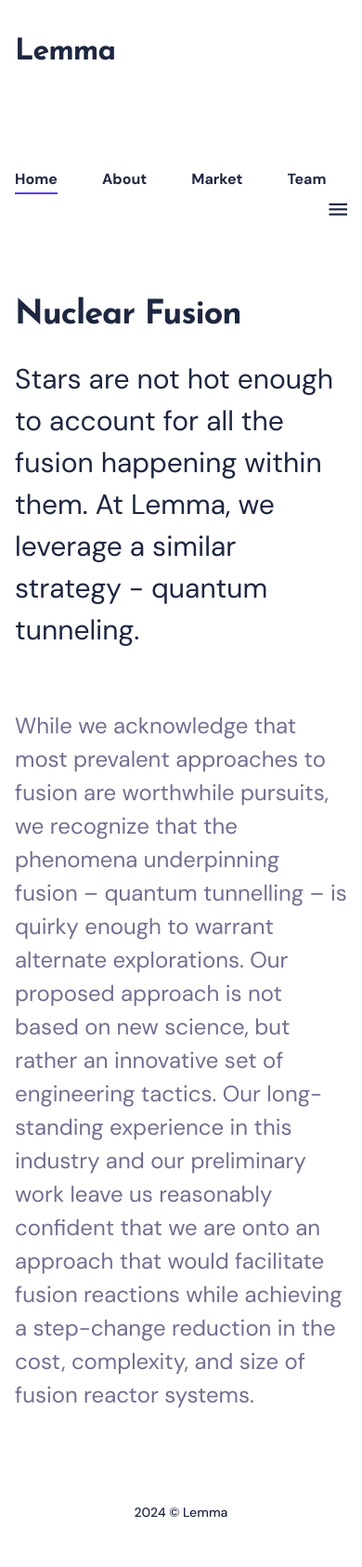
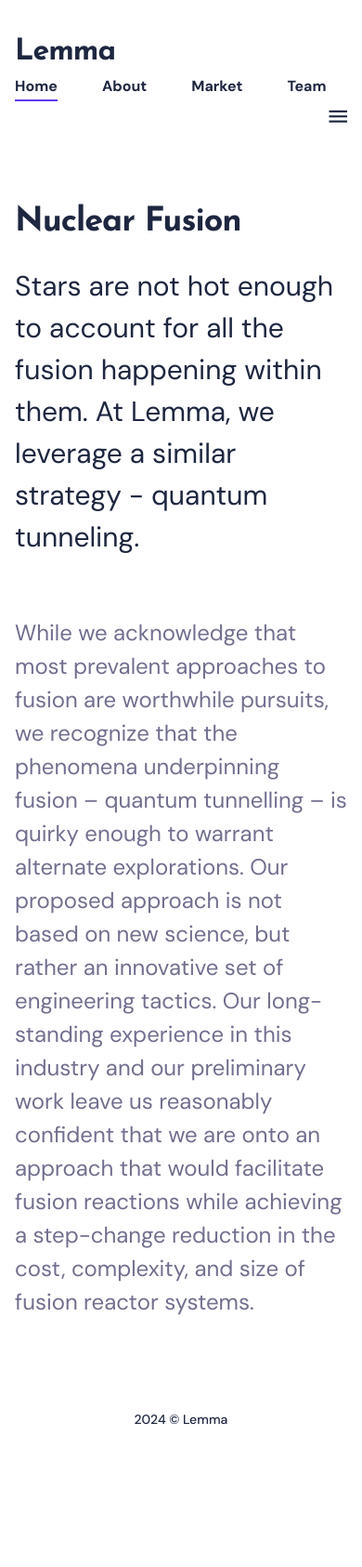
Before and after one commit to wildremote/wildremote.github.io, a Jekyll site: the page built from index.html, in a window 390 px wide. Shown: the whole page at 93% size. Built offline with Jekyll 4.4.1, drawn with Linux system fonts in a browser that asks for light colours; nearby versions of some CDN libraries; after the commit the page ends 1586 px from its top, so only the background shows below that.

Commit message:
Updated header removed tablet padding

```diff
--- a/_sass/3-modules/_header.scss
+++ b/_sass/3-modules/_header.scss
@@ -71,10 +71,6 @@
 
   .nav__title {
     display: none;
-  }
-
-  @media only screen and (max-width: $tablet) {
-    padding-top: 100px;
   }
 }
 
```
